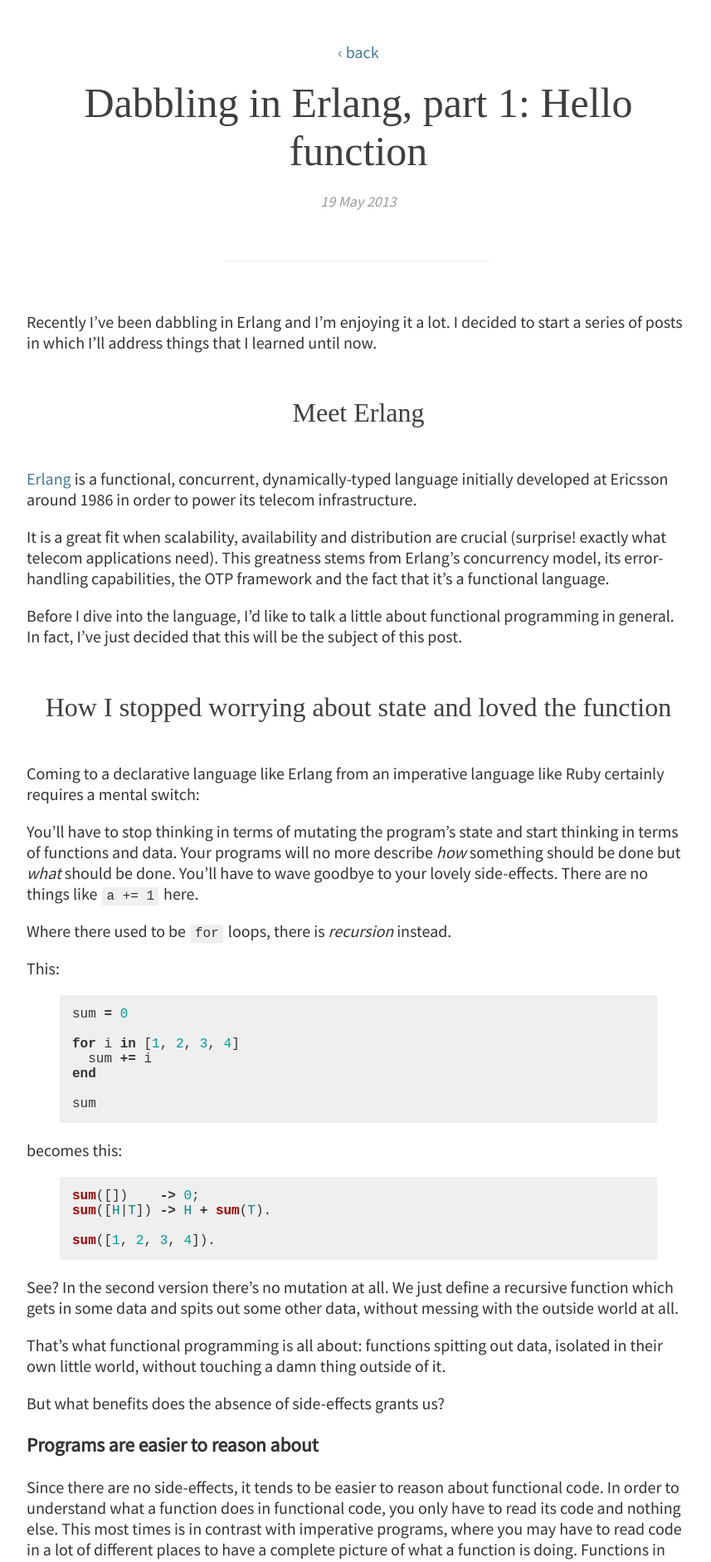
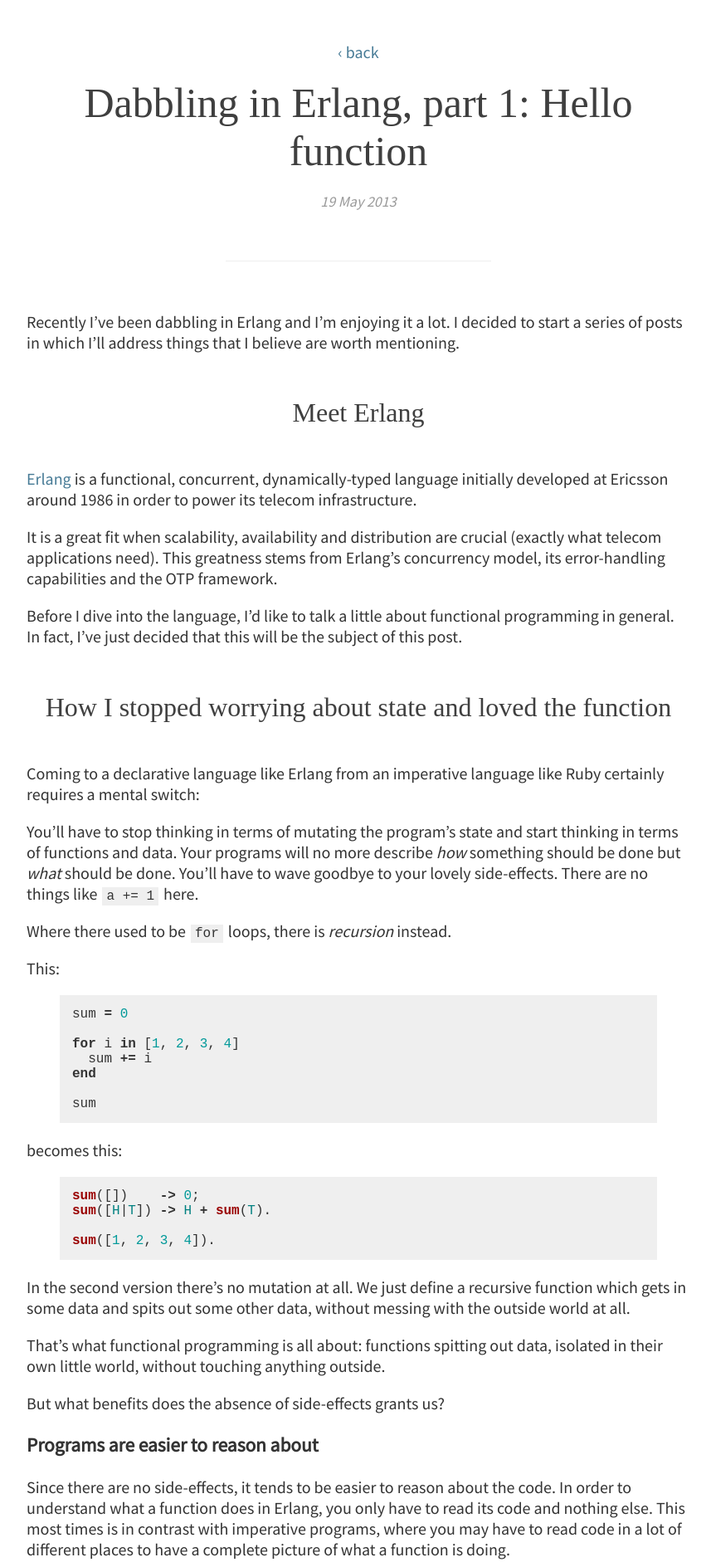
Before and after one commit to apostoiis/agis.io, a Jekyll site: the page built from _posts/2013-05-19-dabbling-in-erlang-hello-function.markdown, in a window 1280 px wide. Shown: the top 1882 px of the page at 83% size, without its empty margins (208-1065 px from the left). Built offline with Jekyll 4.4.1, drawn with Linux system fonts in a browser that asks for light colours; some web fonts are replaced; comment, search, counter and statistics services are not loaded; some of the changed text lies outside the part shown.

Commit message:
Corrections on blog post and CSS

```diff
--- a/_posts/2013-05-19-dabbling-in-erlang-hello-function.markdown
+++ b/_posts/2013-05-19-dabbling-in-erlang-hello-function.markdown
@@ -4,12 +4,12 @@
 date:  2013-05-19
 ---
 
-Recently I've been dabbling in Erlang and I'm enjoying it a lot. I decided to start a series of posts in which I'll address things that I learned until now.
+Recently I've been dabbling in Erlang and I'm enjoying it a lot. I decided to start a series of posts in which I'll address things that I believe are worth mentioning.
 
 ## Meet Erlang
 [Erlang](http://en.wikipedia.org/wiki/Erlang_%28programming_language%29) is a functional, concurrent, dynamically-typed language initially developed at Ericsson around 1986 in order to power its telecom infrastructure.
 
-It is a great fit when scalability, availability and distribution are crucial (surprise! exactly what telecom applications need). This greatness stems from Erlang's concurrency model, its error-handling capabilities, the OTP framework and the fact that it's a functional language.
+It is a great fit when scalability, availability and distribution are crucial (exactly what telecom applications need). This greatness stems from Erlang's concurrency model, its error-handling capabilities and the OTP framework.
 
 Before I dive into the language, I'd like to talk a little about functional programming in general. In fact, I've just decided that this will be the subject of this post.
 
@@ -40,14 +40,14 @@
 sum([1, 2, 3, 4]).
 {% endhighlight %}
 
-See? In the second version there's no mutation at all. We just define a recursive function which gets in some data and spits out some other data, without messing with the outside world at all.
+In the second version there's no mutation at all. We just define a recursive function which gets in some data and spits out some other data, without messing with the outside world at all.
 
-That's what functional programming is all about: functions spitting out data, isolated in their own little world, without touching a damn thing outside of it.
+That's what functional programming is all about: functions spitting out data, isolated in their own little world, without touching anything outside.
 
 But what benefits does the absence of side-effects grants us?
 
 ### Programs are easier to reason about
-Since there are no side-effects, it tends to be easier to reason about functional code. In order to understand what a function does in functional code, you only have to read its code and nothing else. This most times is in contrast with imperative programs, where you may have to read code in a lot of different places to have a complete picture of what a function is doing. Functions in functional programming languages have no external dependencies.
+Since there are no side-effects, it tends to be easier to reason about the code. In order to understand what a function does in Erlang, you only have to read its code and nothing else. This most times is in contrast with imperative programs, where you may have to read code in a lot of different places to have a complete picture of what a function is doing.
 
 ### Easier debugging
 This in turn leads to programs which are easier to debug, since you can immediately trace the source of bugs that occur. Add single assignment to the mix and debugging becomes a lot simpler. All you have to do is glance at the stack-trace.
@@ -56,29 +56,24 @@
 It's well known that parallelizing code where there is shared mutable state is hard. You have to mess with locks and mutexes and then bad things will eventually happen: deadlocks, race-conditions etc. Having immutable state and no shared memory has enormous advantages when you want to make your program run in parallel. All you have to do is structure your code concurrently and then the shift to multicore is transparent.
 
 ### Easy to test
-Since functions are deterministic and the result totally depends on the input and nothing else, it means that if they produce the same answer today, they will produce the same answer tomorrow. Combine this with the fact that there are no external dependencies, and testing becomes a lot easier. Remember what we were taught in school: if `f(5) = 10`, it means f(5) will *always* be 10. It's data-in, data-out. Simple as that.
+Since functions are deterministic and the result totally depends on the input and nothing else, it means that if they produce the same answer today, they will produce the same answer tomorrow. Combine this with the fact that there are no external dependencies, and testing becomes a lot easier. Remember what we were taught in school: if `f(5) = 10`, it means f(5) will *always* be 10. It's data-in, data-out, simple.
 
 ## So why hasn't functional programming taken over yet?
 Really, why we see a lot of C, Java, Ruby, Python and not so much Haskell, F#, Clojure, Erlang? There must be a tradeoff; there always is.
 
-Many people say that functional programming will never dominate the industry like imperative does at the moment, since its advantages do not (at the moment) justify spending the resources for such a big switch.
+People say functional programming will never dominate the industry like imperative does right now, since its advantages do no  justify spending the resources for such a big switch.
 
-Others say that it is happening right now. It's true that the last years there's been a buzz around functional languages and we see them more and more used in real-world applications. Erlang is used by [Facebook, Amazon, Yahoo, Ericsson, Github](http://stackoverflow.com/questions/1636455/where-is-erlang-used-and-why). Scala is used by [Twitter](http://blog.redfin.com/devblog/2010/05/how_and_why_twitter_uses_scala.html). [Clojure](http://www.infoq.com/presentations/Clojure-powered-Startups) powers some nice start-ups ([Prismatic](http://getprismatic.com) is my favorite).
+Some say this is exactly what's happening right now. The last 4-5 years there's been a buzz around functional languages you can see them more and more used in real-world applications. Erlang is used by [Facebook, Amazon, Yahoo, Ericsson, Github](http://stackoverflow.com/questions/1636455/where-is-erlang-used-and-why). Scala is used by [Twitter](http://blog.redfin.com/devblog/2010/05/how_and_why_twitter_uses_scala.html). [Clojure](http://www.infoq.com/presentations/Clojure-powered-Startups) powers some nice start-ups ([Prismatic](http://getprismatic.com) is my favorite).
 
-However, it's only in the recent years that such languages got approached on a bigger scale. Why is that?
+However, it's only in the recent years that such languages gained massive popularity. Why is that?
 
-Well, to begin with, functional programming also lives in imperative languages. When you're doing a `.map` or `.inject` or using blocks in Ruby, you're programming in a functional manner.
-
-Now, since that's out of the way, this is my take on why functional programming isn't so widely used as imperative programming is:
-
-First of all, side-effects can be as much a disadvantage as it can be an advantage. It all depends in the problem we're facing. Truth is, in most real-world problems you want to have side-effects: when users of your web application click on a button to make the purchase, it just makes more sense to alter their current balance by doing something like `balance -= 50`, than to construct a new balance with the new state. You also want to persist their updated balances to the database.
+To begin with, side-effects can be as much a disadvantage as it can be an advantage. It all depends in the problem you're facing. Truth is, in most real-world problems you want to have side-effects: when users of your web application click on a button to make the purchase, it just makes more sense to alter their current balance by doing something like `balance -= 50`, than to construct a new balance with the new state. You also want to persist their updated balances to the database.
 
 Also, thinking in a functional manner and reading functional code is a difficult skill and requires quite a mental shift. This is partly due to the the fact that when we learn programming in schools, universities or whatever, we are taught to think in an imperative way and that's because until now the IT industry is mostly dominated by imperative languages (see Java, Ruby, Python) and this may be because there are not such people doing functional programming. The chicken-egg problem.
 
 Last, when big amounts of money are involved, you can't discard the current working system which pays the debts and build a new one if the benefits do not justify this change. "Functional programming is cool" is not a good reason.
 
-## So what now?
-I know we've heard this a thousand times but it really boils down to this: *There is no silver-bullet*. It all depends on the problem you're facing. I cannot do anything else than quote [Zed Shaw](http://learnpythonthehardway.org/book/advice.html) at this point:
+This has been said a thousand times but it really boils down to this: *There is no silver-bullet*. It all depends on the problem you're facing. I should quote [Zed Shaw](http://learnpythonthehardway.org/book/advice.html) at this point:
 
 > Do not get sucked into the religion surrounding programming languages as that will only blind you to their true purpose of being your tool for doing interesting things. --Zed Shaw
 
--- a/css/main.css
+++ b/css/main.css
@@ -109,6 +109,7 @@
   font-size: 13px;
   padding: 1px 15px;
   background: #efefef;
+  overflow: scroll;
 }
 
 .highlight code { padding-left: 0; margin-left: 0 }
```
